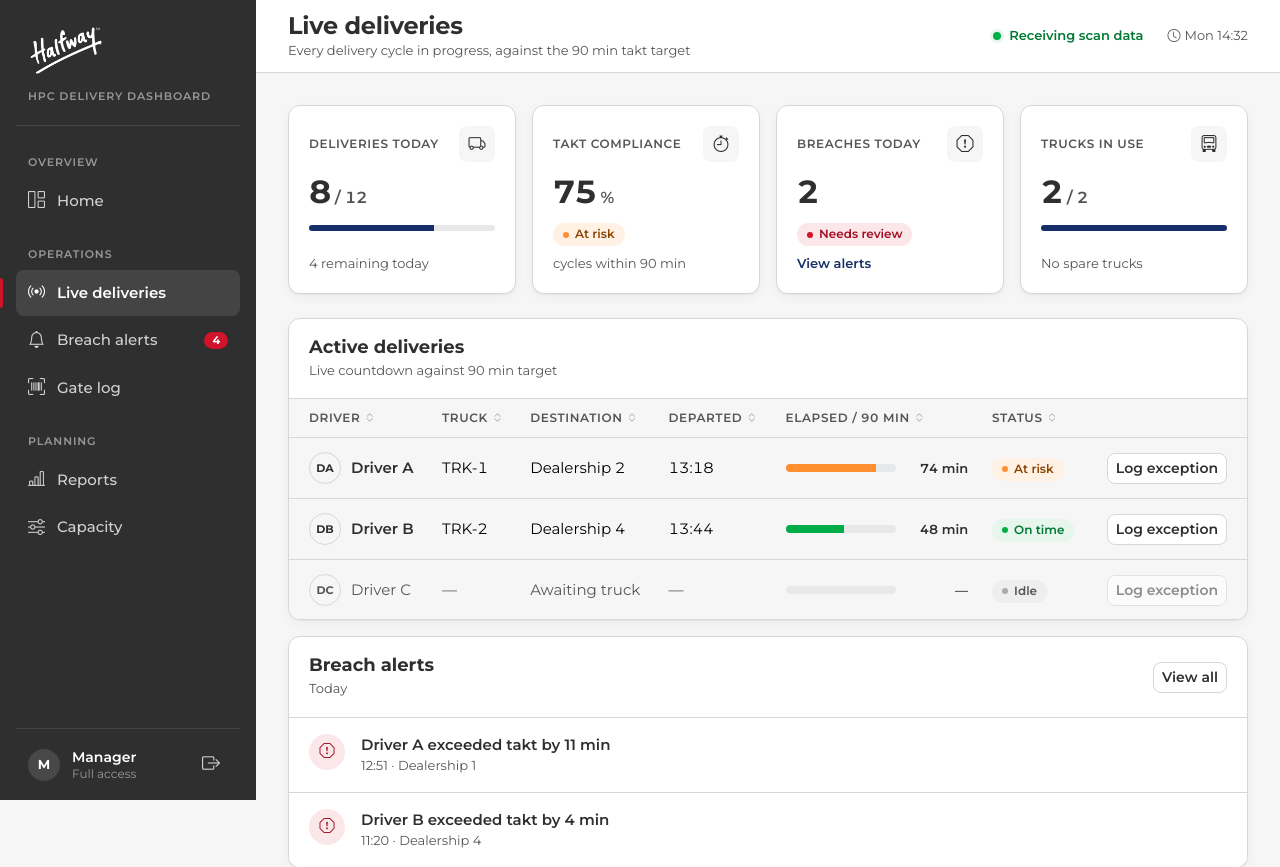
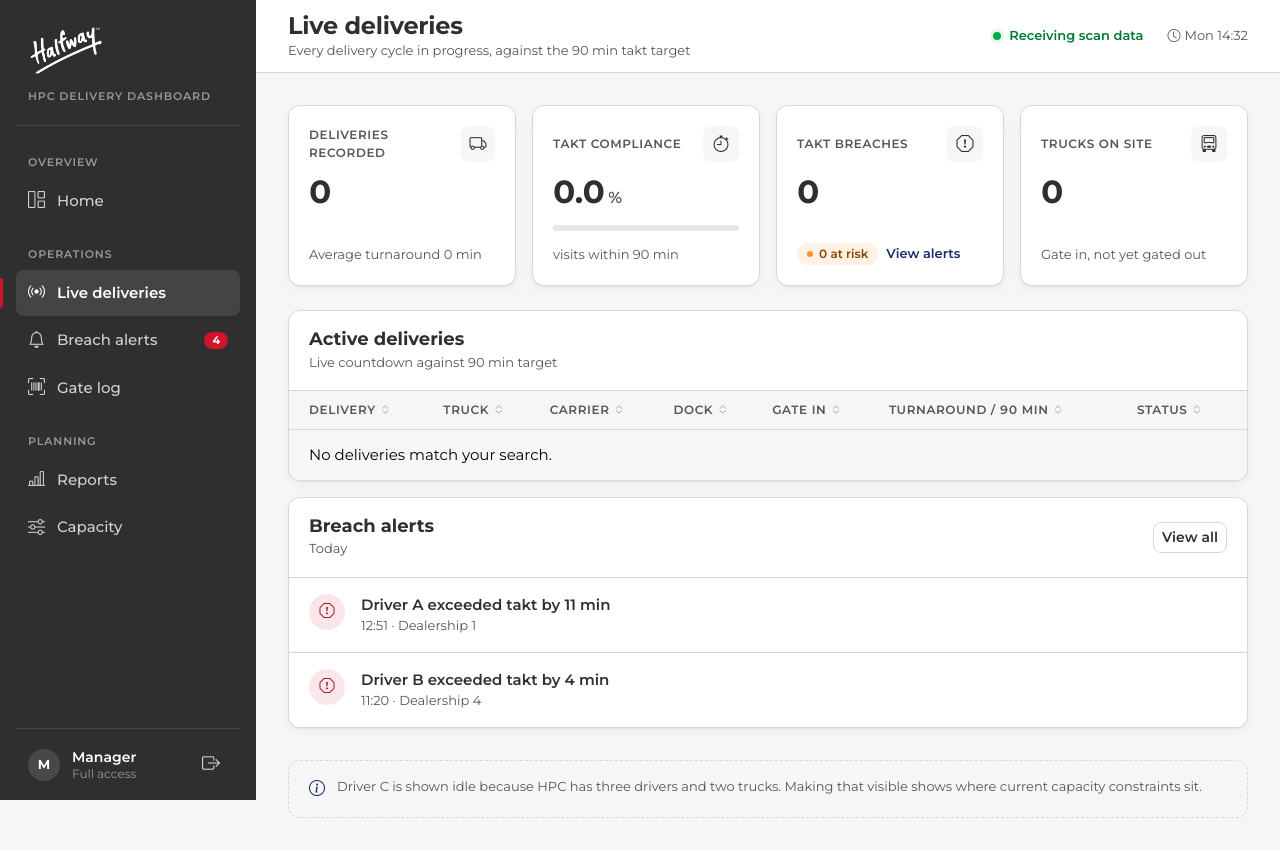
Before and after one commit to u23525364-code/BFB321-Group-1, a Flask app: page /live in a window 1280 px wide. Shown: the top 867 px of the page. After the commit the page ends 818 px from the top, so only its background shows below. Run offline with Flask 3, Linux system fonts and the light colour scheme; data that the repository does not hold is empty.

Commit message:
Linked Live deliveries page

```diff
--- a/app.py
+++ b/app.py
@@ -21,7 +21,13 @@ def index():
 
 @app.route("/live")
 def live():
-    return render_template("live.html")
+    search = request.args.get("q", "").strip()
+    carrier_id = request.args.get("carrier", type=int)
+    return render_template("live.html",
+                           deliveries=services.list_deliveries(search, carrier_id),
+                           carriers=services.list_carriers(),
+                           stats=services.dashboard_stats(),
+                           search=search, carrier_id=carrier_id)
 
 @app.route("/alerts")
 def alerts():
--- a/services.py
+++ b/services.py
@@ -65,3 +65,6 @@ def list_scan_events(limit=100):
         ORDER BY s.scanned_at DESC
         LIMIT %s
     """, (limit,))
+
+def list_carriers():
+    return query_all("SELECT id, name FROM carriers ORDER BY name")
--- a/templates/live.html
+++ b/templates/live.html
@@ -104,19 +104,16 @@
 
       <main class="app-content" id="main-content" tabindex="-1">
 
-        <section class="row g-3 mb-4" aria-label="Today's summary">
+          <section class="row g-3 mb-4" aria-label="Takt summary">
           <div class="col-6 col-xl-3">
             <div class="card h-100">
               <div class="card-body d-flex flex-column">
                 <div class="kpi-head">
-                  <span class="kpi-title">Deliveries today</span>
+                  <span class="kpi-title">Deliveries recorded</span>
                   <span class="kpi-icon"><i class="bi bi-truck" aria-hidden="true"></i></span>
                 </div>
-                <div class="kpi-value">8<span class="kpi-unit">/ 12</span></div>
-                <div class="progress progress-xs mt-3" role="progressbar" aria-label="Deliveries completed" aria-valuenow="67" aria-valuemin="0" aria-valuemax="100">
-                  <div class="progress-bar bg-chart-1" style="width: 67%;"></div>
-                </div>
-                <div class="kpi-meta">4 remaining today</div>
+                <div class="kpi-value">{{ stats.deliveries }}</div>
+                <div class="kpi-meta">Average turnaround {{ '%.0f'|format(stats.average_minutes) }} min</div>
               </div>
             </div>
           </div>
@@ -127,8 +124,11 @@
                   <span class="kpi-title">Takt compliance</span>
                   <span class="kpi-icon"><i class="bi bi-stopwatch" aria-hidden="true"></i></span>
                 </div>
-                <div class="kpi-value">75<span class="kpi-unit">%</span></div>
-                <div class="kpi-meta"><span class="badge rounded-pill bg-warning-subtle text-warning-emphasis badge-dot">At risk</span>cycles within 90 min</div>
+                <div class="kpi-value">{{ '%.1f'|format(stats.compliance_pct) }}<span class="kpi-unit">%</span></div>
+                <div class="progress progress-xs mt-3" role="progressbar" aria-label="Takt compliance" aria-valuenow="{{ stats.compliance_pct|round|int }}" aria-valuemin="0" aria-valuemax="100">
+                  <div class="progress-bar bg-chart-1" style="width: {{ stats.compliance_pct|round|int }}%;"></div>
+                </div>
+                <div class="kpi-meta">visits within 90 min</div>
               </div>
             </div>
           </div>
@@ -136,11 +136,11 @@
             <div class="card h-100">
               <div class="card-body d-flex flex-column">
                 <div class="kpi-head">
-                  <span class="kpi-title">Breaches today</span>
+                  <span class="kpi-title">Takt breaches</span>
                   <span class="kpi-icon"><i class="bi bi-exclamation-octagon" aria-hidden="true"></i></span>
                 </div>
-                <div class="kpi-value">2</div>
-                <div class="kpi-meta"><span class="badge rounded-pill bg-danger-subtle text-danger-emphasis badge-dot">Needs review</span><a href="{{ url_for('alerts') }}">View alerts</a></div>
+                <div class="kpi-value">{{ stats.breached }}</div>
+                <div class="kpi-meta"><span class="badge rounded-pill bg-warning-subtle text-warning-emphasis badge-dot">{{ stats.at_risk }} at risk</span><a href="{{ url_for('alerts') }}">View alerts</a></div>
               </div>
             </div>
           </div>
@@ -148,18 +148,16 @@
             <div class="card h-100">
               <div class="card-body d-flex flex-column">
                 <div class="kpi-head">
-                  <span class="kpi-title">Trucks in use</span>
+                  <span class="kpi-title">Trucks on site</span>
                   <span class="kpi-icon"><i class="bi bi-truck-front" aria-hidden="true"></i></span>
                 </div>
-                <div class="kpi-value">2<span class="kpi-unit">/ 2</span></div>
-                <div class="progress progress-xs mt-3" role="progressbar" aria-label="Trucks in use" aria-valuenow="100" aria-valuemin="0" aria-valuemax="100">
-                  <div class="progress-bar bg-chart-1" style="width: 100%;"></div>
-                </div>
-                <div class="kpi-meta">No spare trucks</div>
+                <div class="kpi-value">{{ stats.on_site }}</div>
+                <div class="kpi-meta">Gate in, not yet gated out</div>
               </div>
             </div>
           </div>
         </section>
+
 
         <div class="row g-3">
 
@@ -176,64 +174,37 @@
                   <caption class="visually-hidden">Delivery cycles in progress, with time used against the 90 minute takt target</caption>
                   <thead>
                     <tr>
-                      <th scope="col" class="sortable-header">Driver</th>
+                      <th scope="col" class="sortable-header">Delivery</th>
                       <th scope="col" class="sortable-header">Truck</th>
-                      <th scope="col" class="sortable-header">Destination</th>
-                      <th scope="col" class="sortable-header">Departed</th>
-                      <th scope="col" class="sortable-header">Elapsed / 90 min</th>
+                      <th scope="col" class="sortable-header">Carrier</th>
+                      <th scope="col" class="sortable-header">Dock</th>
+                      <th scope="col" class="sortable-header">Gate in</th>
+                      <th scope="col" class="sortable-header">Turnaround / 90 min</th>
                       <th scope="col" class="sortable-header">Status</th>
-                      <th scope="col"><span class="visually-hidden">Action</span></th>
                     </tr>
                   </thead>
                   <tbody>
+                    {% for d in deliveries %}
                     <tr>
-                        <td><div class="cell-person"><span class="avatar" aria-hidden="true">DA</span><span class="cell-primary">Driver A</span></div></td>
-                        <td>TRK-1</td>
-                        <td>Dealership 2</td>
-                        <td>13:18</td>
+                      <td class="cell-primary">{{ d.delivery_code }}</td>
+                      <td>{{ d.truck_code }}</td>
+                      <td>{{ d.carrier }}</td>
+                      <td>{{ d.dock or '—' }}</td>
+                      <td>{{ d.gate_in_at.strftime('%d %b %H:%M') }}</td>
                       <td>
                         <div class="elapsed">
-                            <div class="progress" role="progressbar" aria-label="Takt time used by Driver A" aria-valuenow="82" aria-valuemin="0" aria-valuemax="100">
-                              <div class="progress-bar bg-warning" style="width: 82%;"></div>
+                          {% set pct = [((d.turnaround_min or 0) / 90 * 100) | round | int, 100] | min %}
+                          <div class="progress" role="progressbar" aria-label="Takt time used by {{ d.delivery_code }}" aria-valuenow="{{ pct }}" aria-valuemin="0" aria-valuemax="100">
+                            <div class="progress-bar bg-{{ d.badge }}" style="width: {{ pct }}%;"></div>
                           </div>
-                            <span class="elapsed-value">74 min</span>
+                          <span class="elapsed-value">{{ d.turnaround_min if d.turnaround_min is not none else '—' }} min</span>
                         </div>
                       </td>
-                        <td><span class="badge rounded-pill bg-warning-subtle text-warning-emphasis badge-dot">At risk</span></td>
-                        <td class="text-end"><button type="button" class="btn btn-sm btn-outline-secondary" data-bs-toggle="modal" data-bs-target="#exceptionModal" data-driver="Driver A" aria-label="Log exception for Driver A">Log exception</button></td>
+                      <td><span class="badge rounded-pill bg-{{ d.badge }}-subtle text-{{ d.badge }}-emphasis badge-dot">{{ d.status }}</span></td>
                     </tr>
-                      <tr>
-                        <td><div class="cell-person"><span class="avatar" aria-hidden="true">DB</span><span class="cell-primary">Driver B</span></div></td>
-                        <td>TRK-2</td>
-                        <td>Dealership 4</td>
-                        <td>13:44</td>
-                        <td>
-                          <div class="elapsed">
-                            <div class="progress" role="progressbar" aria-label="Takt time used by Driver B" aria-valuenow="53" aria-valuemin="0" aria-valuemax="100">
-                              <div class="progress-bar bg-success" style="width: 53%;"></div>
-                            </div>
-                            <span class="elapsed-value">48 min</span>
-                          </div>
-                        </td>
-                        <td><span class="badge rounded-pill bg-success-subtle text-success-emphasis badge-dot">On time</span></td>
-                        <td class="text-end"><button type="button" class="btn btn-sm btn-outline-secondary" data-bs-toggle="modal" data-bs-target="#exceptionModal" data-driver="Driver B" aria-label="Log exception for Driver B">Log exception</button></td>
-                      </tr>
-                      <tr>
-                        <td><div class="cell-person"><span class="avatar avatar-muted" aria-hidden="true">DC</span><span class="text-body-secondary">Driver C</span></div></td>
-                        <td class="text-body-secondary">—</td>
-                        <td class="text-body-secondary">Awaiting truck</td>
-                        <td class="text-body-secondary">—</td>
-                        <td>
-                          <div class="elapsed">
-                            <div class="progress" role="progressbar" aria-label="Takt time used by Driver C" aria-valuenow="0" aria-valuemin="0" aria-valuemax="100">
-                              <div class="progress-bar bg-secondary" style="width: 0%;"></div>
-                            </div>
-                            <span class="elapsed-value text-body-secondary">—</span>
-                          </div>
-                        </td>
-                        <td><span class="badge rounded-pill bg-secondary-subtle text-secondary-emphasis badge-dot">Idle</span></td>
-                        <td class="text-end"><button type="button" class="btn btn-sm btn-outline-secondary" data-bs-toggle="modal" data-bs-target="#exceptionModal" data-driver="Driver C" aria-label="Log exception for Driver C" disabled>Log exception</button></td>
-                      </tr>
+                    {% else %}
+                    <tr><td colspan="7">No deliveries match your search.</td></tr>
+                    {% endfor %}
                   </tbody>
                 </table>
               </div>
```
Lines whose indentation alone changed are shown as unchanged.
